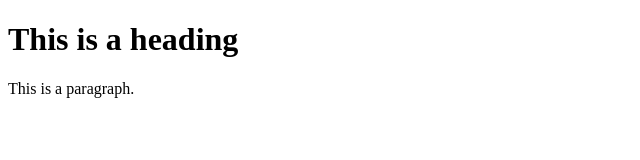
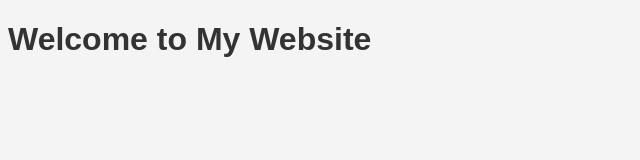
Before and after one commit to DevDav76/my-website, a plain HTML site: page index.html in a window 1280 px wide. Shown: the whole page, without its empty margins (0-640 px from the left). Drawn offline with Linux system fonts and the light colour scheme.

Commit message:
Update index.html

```diff
--- a/index.html
+++ b/index.html
@@ -1,10 +1,12 @@
 <!DOCTYPE html>
-<html>
-<title>HTML Tutorial</title>
+<html lang="en">
+<head>
+    <meta charset="UTF-8">
+    <title>My Website</title>
+    <!-- This line attaches your CSS file -->
+    <link rel="stylesheet" href="styles.css">
+</head>
 <body>
-
-<h1>This is a heading</h1>
-<p>This is a paragraph.</p>
-
+    <h1>Welcome to My Website</h1>
 </body>
 </html>
```
